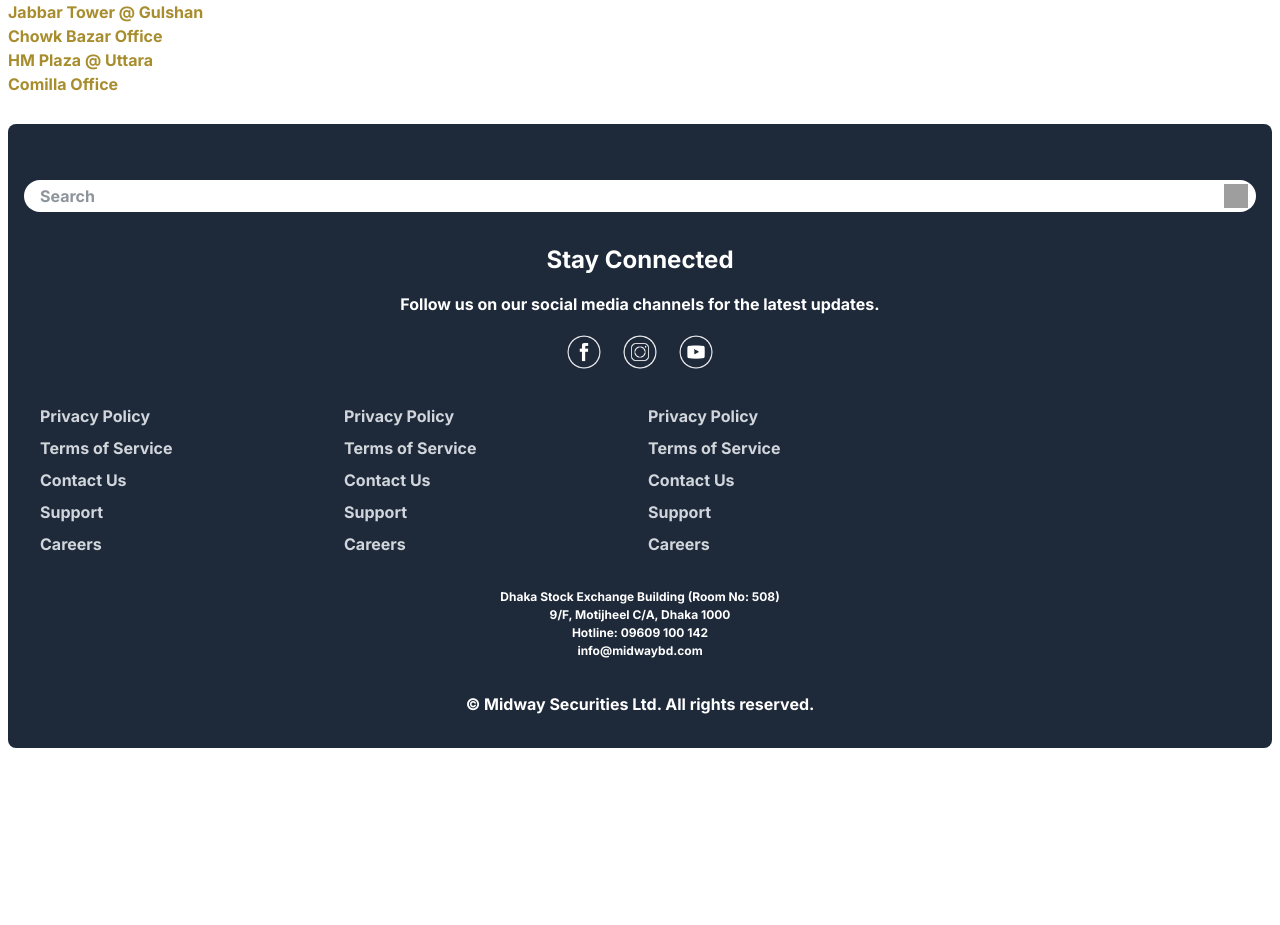
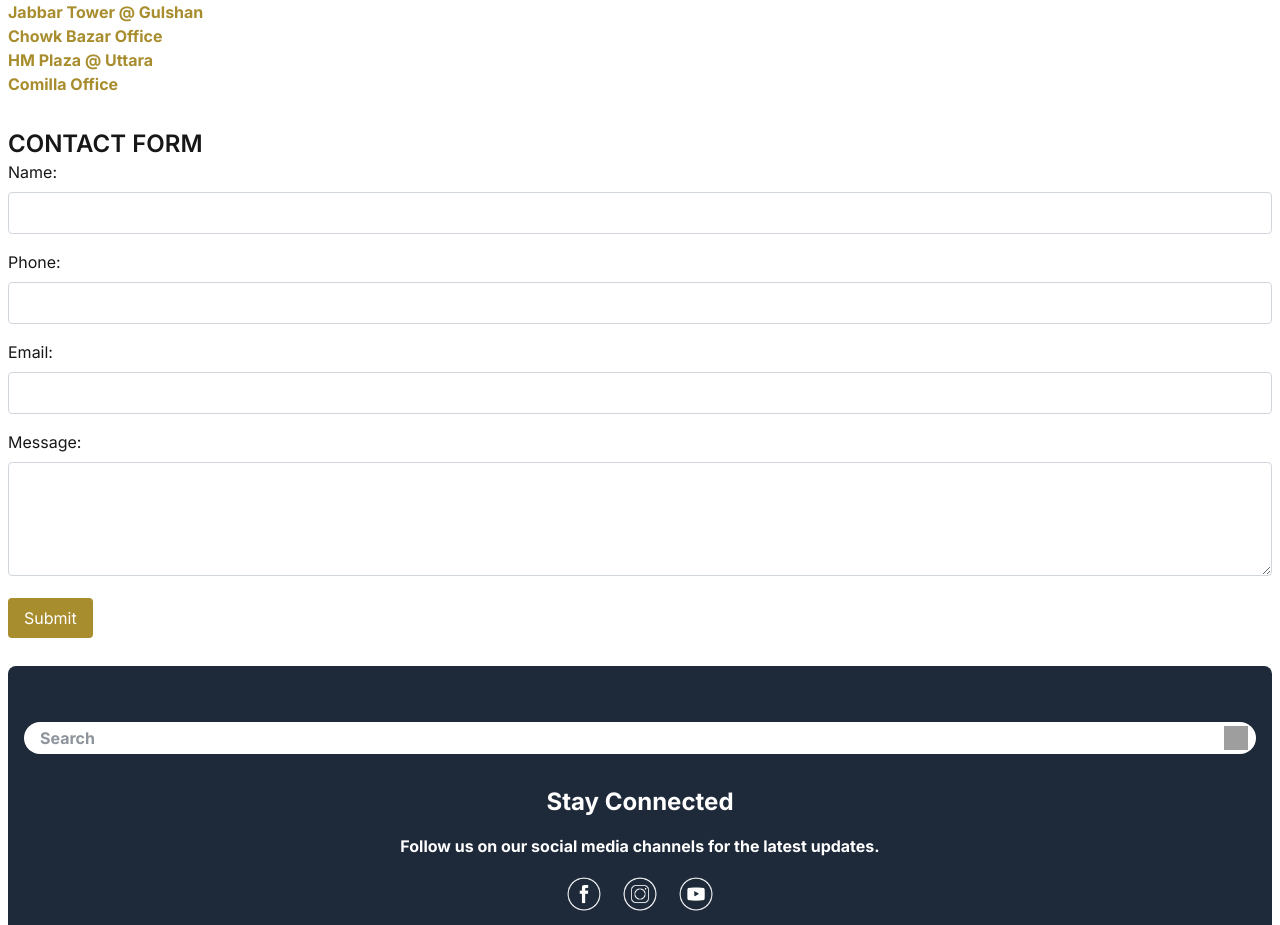
Before and after one commit to MidwaySecurities/midwaybd, a Next.js app: page /contact-us in a window 1280 px wide. Shown: the part 882-1807 px from the top of the page. Before the commit the page ends 1634 px from the top, so only its background shows below. Built offline with nearby package versions, Linux system fonts and the light colour scheme; grey boxes are pictures that could not be loaded.

Commit message:
update contact form

```diff
--- a/app/contact-us/page.jsx
+++ b/app/contact-us/page.jsx
@@ -31,6 +31,31 @@
                     </ul>
                 </div>
             </div>
+
+            <div>
+                <h1 className='font-semibold text-2xl uppercase mt-8 px-2'>Contact Form</h1>
+                <form className='px-2'>
+                    <div className='mb-4'>
+                        <label className='block mb-2' htmlFor="name">Name:</label>
+                        <input type="text" id="name" name="name" className='w-full p-2 border border-gray-300 rounded' required />
+                    </div>
+
+                    <div className='mb-4'>
+                        <label className='block mb-2' htmlFor="phone">Phone:</label>
+                        <input type="telephone" id="phone" name="phone" className='w-full p-2 border border-gray-300 rounded' required />
+                    </div>
+
+                    <div className='mb-4'>
+                        <label className='block mb-2' htmlFor="email">Email:</label>
+                        <input type="email" id="email" name="email" className='w-full p-2 border border-gray-300 rounded' required />
+                    </div>
+                    <div className='mb-4'>
+                        <label className='block mb-2' htmlFor="message">Message:</label>
+                        <textarea id="message" name="message" rows="4" className='w-full p-2 border border-gray-300 rounded' required></textarea>
+                    </div>
+                    <button type="submit" className='bg-[#a88d2e] text-white px-4 py-2 rounded'>Submit</button>
+                </form>
+            </div>
         </div>
     )
 }
```
